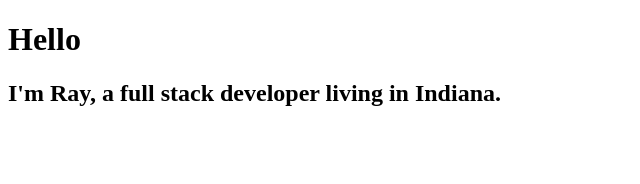
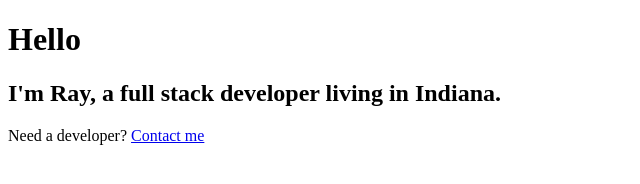
Before and after one commit to raythurman2386/tutorials, a Gatsby site in the folder gatsby-bootcamp/: page / in a window 1280 px wide. Shown: the whole page, without its empty margins (0-640 px from the left). Built offline with nearby package versions, Linux system fonts and the light colour scheme; Gatsby itself is replaced by a stand-in of ours.

Commit message:
imported Link from gatsby

```diff
--- a/gatsby-bootcamp/src/pages/index.js
+++ b/gatsby-bootcamp/src/pages/index.js
@@ -1,10 +1,14 @@
 import React from "react"
+import { Link } from "gatsby"
 
 const HomePage = () => {
   return (
     <div>
       <h1>Hello</h1>
       <h2>I'm Ray, a full stack developer living in Indiana.</h2>
+      <p>
+        Need a developer? <Link to="/contact">Contact me</Link>
+      </p>
     </div>
   )
 }
```
